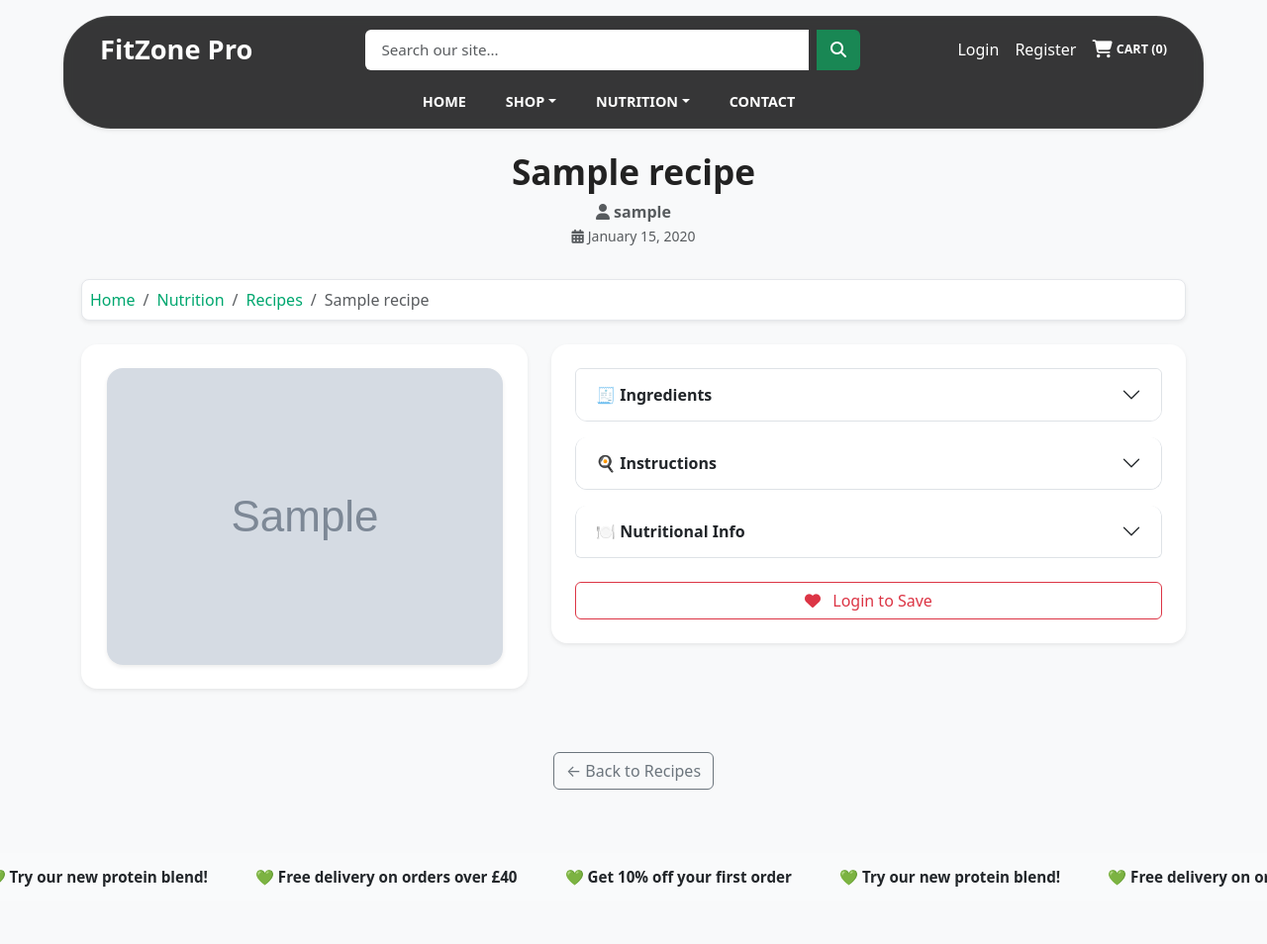
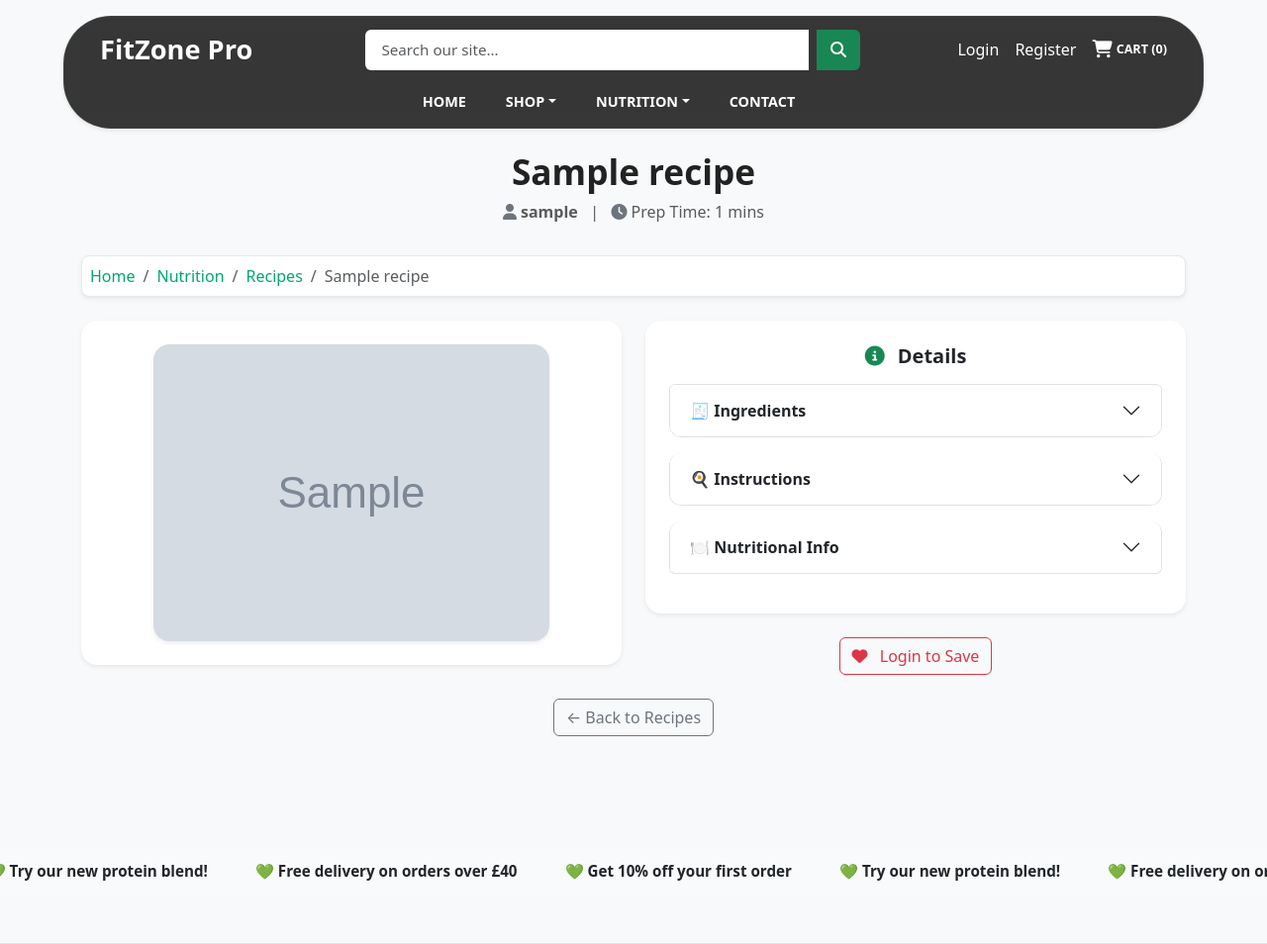
Before and after one commit to Danut89/Milestone-Project-4, a Django app: page /nutrition/recipes/1/ in a window 1280 px wide. Shown: the top 954 px of the page at 99% size. Run offline with Django 5.2, Linux system fonts and the light colour scheme; tables that the repository leaves empty hold one stand-in row (values such as "Sample post"); grey boxes marked "Sample" are stand-in pictures; some libraries are stand-ins or nearby versions.

Commit message:
Refined Recipe and Meal Plan Detail Pages: UI Enhancements and Layout Optimization

```diff
--- a/nutrition/static/nutrition/nutrition.css
+++ b/nutrition/static/nutrition/nutrition.css
@@ -1,4 +1,3 @@
-
 /* ===============================
    🥗 Meal Plan Detail Page
 =============================== */
--- a/nutrition/templates/nutrition/recipe_detail.html
+++ b/nutrition/templates/nutrition/recipe_detail.html
@@ -4,18 +4,21 @@
 {% block title %}{{ recipe.title }}{% endblock %}
 
 {% block content %}
+<!-- 🔹 Main Container -->
 <section class="container py-4 recipe-detail shop-header">
 
-  <!-- 🔹 Title and Metadata -->
-  <header class="text-center mb-4">
+  <!-- 🔹 Recipe Title and Metadata -->
+  <div class="text-center mb-4">
     <h1 class="fw-bold mb-2">{{ recipe.title }}</h1>
-    <p class="text-muted">
-      <i class="fas fa-user me-1"></i><strong>{{ recipe.author.username }}</strong><br>
-      <small><i class="fas fa-calendar-alt me-1"></i>{{ recipe.created_at|date:"F j, Y" }}</small>
+    <p class="text-muted small mb-0 ">
+      <i class="fas fa-user text-secondary me-1"></i><strong>{{ recipe.author.username }}</strong>
+      &nbsp; | &nbsp;
+      <i class="fas fa-clock text-secondary me-1"></i>Prep Time: {{ recipe.prep_time_minutes }} mins
+
     </p>
-  </header>
+  </div>
 
-  <!-- 🧭 Breadcrumb Navigation -->
+  <!-- 🧭 Breadcrumbs -->
   <nav aria-label="breadcrumb" class="mb-4">
     <ol class="breadcrumb bg-white p-2 rounded-3 shadow-sm">
       <li class="breadcrumb-item"><a href="{% url 'home' %}">Home</a></li>
@@ -25,32 +28,41 @@
     </ol>
   </nav>
 
-  <!-- 📷 Recipe Image + Content Accordion -->
-  <div class="row g-4 align-items-start mb-5">
-    <!-- Image Section -->
-    <div class="col-md-5">
-      <figure class="bg-white p-4 rounded-4 shadow-sm text-center">
+  <!-- 🖼 Image and Action Buttons -->
+  <div class="row g-4 align-items-start mb-4">
+    <div class="col-md-6 text-center">
+      <div class="section-muted p-4 rounded-4 shadow-sm bg-white">
         {% if recipe.image %}
           <img src="{{ recipe.image.url }}" alt="{{ recipe.title }}" class="img-fluid rounded-4 shadow-sm recipe-image">
         {% endif %}
+      </div>
       {% if request.user == recipe.author %}
-          <figcaption class="d-flex justify-content-center gap-3 mt-4">
-            <a href="{% url 'nutrition:edit_recipe' recipe.pk %}" class="btn btn-warning">✏️ Edit</a>
-            <button class="btn btn-danger" data-bs-toggle="modal" data-bs-target="#deleteModal">🗑️ Delete</button>
-          </figcaption>
+        <div class="d-flex justify-content-center gap-2 mt-4">
+          <a href="{% url 'nutrition:edit_recipe' recipe.pk %}" class="btn btn-warning">
+            ✏️ Edit
+          </a>
+          <button class="btn btn-danger" data-bs-toggle="modal" data-bs-target="#deleteModal">
+            🗑️ Delete
+          </button>
+        </div>
       {% endif %}
-      </figure>
     </div>
 
-    <!-- Accordion Section -->
-    <div class="col-md-7">
-      <section class="bg-white p-4 rounded-4 shadow-sm">
+    <!-- 📋 Accordion Section -->
+    <div class="col-md-6">
+      <div class="section-muted p-4 rounded-4 shadow-sm bg-white">
+
+        <h5 class="mb-3 text-center fw-semibold">
+          <i class="fas fa-info-circle me-2 text-success"></i> Details
+        </h5>
+
         <div class="accordion" id="recipeAccordion">
 
-          <!-- Ingredients Accordion -->
+          <!-- 🧾 Ingredients -->
           <div class="accordion-item">
             <h2 class="accordion-header" id="headingIngredients">
-              <button class="accordion-button collapsed" type="button" data-bs-toggle="collapse" data-bs-target="#collapseIngredients" aria-expanded="false" aria-controls="collapseIngredients">
+              <button class="accordion-button collapsed" type="button" data-bs-toggle="collapse"
+                data-bs-target="#collapseIngredients" aria-expanded="false" aria-controls="collapseIngredients">
                 🧾 Ingredients
               </button>
             </h2>
@@ -67,10 +79,11 @@
             </div>
           </div>
 
-          <!-- Instructions Accordion -->
+          <!-- 🍳 Instructions -->
           <div class="accordion-item">
             <h2 class="accordion-header" id="headingInstructions">
-              <button class="accordion-button collapsed" type="button" data-bs-toggle="collapse" data-bs-target="#collapseInstructions" aria-expanded="false" aria-controls="collapseInstructions">
+              <button class="accordion-button collapsed" type="button" data-bs-toggle="collapse"
+                data-bs-target="#collapseInstructions" aria-expanded="false" aria-controls="collapseInstructions">
                 🍳 Instructions
               </button>
             </h2>
@@ -87,10 +100,11 @@
             </div>
           </div>
 
-          <!-- Nutritional Info Accordion -->
+          <!-- 🍽 Nutritional Info -->
           <div class="accordion-item">
             <h2 class="accordion-header" id="headingNutrition">
-              <button class="accordion-button collapsed" type="button" data-bs-toggle="collapse" data-bs-target="#collapseNutrition" aria-expanded="false" aria-controls="collapseNutrition">
+              <button class="accordion-button collapsed" type="button" data-bs-toggle="collapse"
+                data-bs-target="#collapseNutrition" aria-expanded="false" aria-controls="collapseNutrition">
                 🍽 Nutritional Info
               </button>
             </h2>
@@ -105,10 +119,11 @@
               </div>
             </div>
           </div>
+
+        </div> <!-- end accordion -->
       </div>
-
       <!-- ❤️ Wishlist Button -->
-        <div class="mt-4">
+      <div class="text-center mt-4">
       {% if user.is_authenticated %}
           <button id="wishlist-btn"
                   class="btn {% if is_saved %}btn-danger{% else %}btn-outline-danger{% endif %} w-30"
@@ -118,22 +133,21 @@
             {% if is_saved %}Remove from Wishlist{% else %}Save to Wishlist{% endif %}
           </button>
         {% else %}
-            <a href="{% url 'account_login' %}" class="btn btn-outline-danger w-100">
+          <a href="{% url 'account_login' %}" class="btn btn-outline-danger w-30">
             <i class="fas fa-heart me-2"></i> Login to Save
           </a>
         {% endif %}
       </div>
-      </section>
     </div>
   </div>
 
-  <!-- 🔙 Back to Recipes -->
-  <div class="text-center">
+  <!-- 🔙 Back Button -->
+  <div class="text-center mt-4 mb-5">
     <a href="{% url 'nutrition:recipes' %}" class="btn btn-outline-secondary">← Back to Recipes</a>
   </div>
-</section>
+</div>
 
-<!-- 🗑 Delete Confirmation Modal -->
+<!-- ❗ Delete Modal -->
 <div class="modal fade" id="deleteModal" tabindex="-1" aria-labelledby="deleteModalLabel" aria-hidden="true">
   <div class="modal-dialog modal-dialog-centered">
     <div class="modal-content">
@@ -144,7 +158,7 @@
           <button type="button" class="btn-close" data-bs-dismiss="modal" aria-label="Close"></button>
         </div>
         <div class="modal-body">
-          Are you sure you want to delete <strong>{{ recipe.title }}</strong>?
+          Are you sure you want to delete the recipe <strong>{{ recipe.title }}</strong>?
         </div>
         <div class="modal-footer">
           <button type="button" class="btn btn-secondary" data-bs-dismiss="modal">Cancel</button>
@@ -153,5 +167,5 @@
       </form>
     </div>
   </div>
-</div>
+</section>
 {% endblock %}
--- a/nutrition/views.py
+++ b/nutrition/views.py
@@ -45,9 +45,13 @@ def meal_plan_detail(request, pk):
     is_saved = False
     if request.user.is_authenticated:
         is_saved = Wishlist.objects.filter(user=request.user, meal_plan=meal_plan).exists()
+
+    days = meal_plan.get_days
+
     return render(request, 'nutrition/meal_plan_detail.html', {
         'meal_plan': meal_plan,
-        'is_saved': is_saved
+        'is_saved': is_saved,
+        'days': days
     })
 
 def recipe_detail(request, pk):
```
Also changed, not shown: nutrition/templates/nutrition/meal_plan_detail.html (+44 -49 lines). Lines whose indentation alone changed are shown as unchanged.
